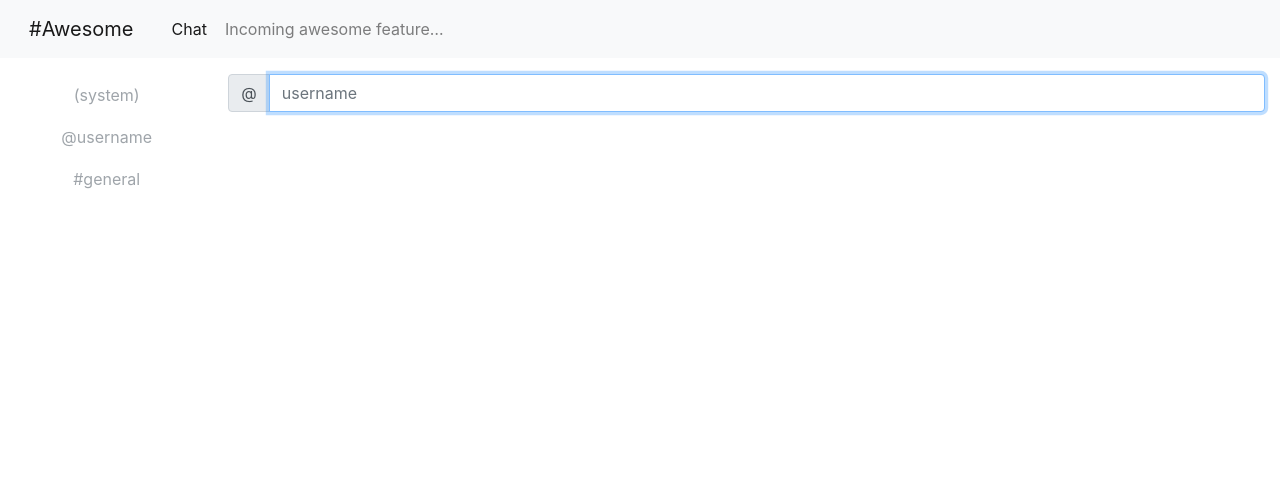
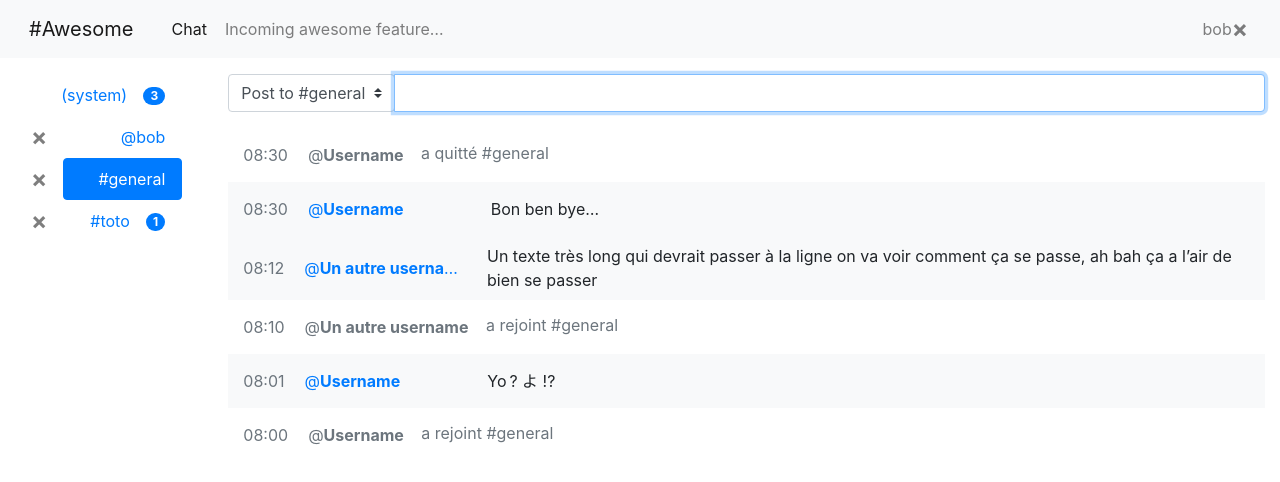
Before and after one commit to naholyr/formation-react-2020-11, a React (Create React App) app: page / in a window 1280 px wide. Shown: the top 482 px of the page. Built offline with nearby package versions, Linux system fonts and the light colour scheme; no server answers.

Commit message:
J3: preparation (store's initial state, removed props and callbacks + placeholders for dispatch & subscribes)

```diff
--- a/src/App.js
+++ b/src/App.js
@@ -3,112 +3,17 @@ import Header from "./Header";
 import Footer from "./Footer";
 import PageChat from "./PageChat";
 import PageLogin from "./PageLogin";
-import { useCallback, useMemo, useState } from "react";
+import { initialState } from "./store";
 
-/*
-class App extends Component {
-  state = { username: null };
-
-  // this statically bound (function instance member)
-  handleLogout = () => {
-    this.setState({ username: null });
-  };
-
-  // nope
-  // handleLogout() {}
-
-  render() {
-    return (
-      <Header username={this.state.username} onLogout={this.handleLogout} />
-    );
-  }
-}
-*/
-
-const data = {
-  messages: [
-    {
-      date: "22:45",
-      username: "Username",
-      text: "a quitté #general",
-      isSystem: true,
-    },
-    { date: "22:44", username: "Username", text: "Bon ben bye…" },
-    {
-      date: "22:41",
-      username: "Un autre username plus long",
-      text:
-        "Un texte très long qui devrait passer à la ligne on va voir comment ça se passe, ah bah ça a l’air de bien se passer",
-    },
-    {
-      date: "22:40",
-      username: "Un autre username",
-      text: "a rejoint #general",
-      isSystem: true,
-    },
-    { date: "21:00", username: "Username", text: "Yo ? よ !?" },
-    {
-      date: "20:58",
-      username: "Username",
-      text: "a rejoint #general",
-      isSystem: true,
-    },
-  ],
-  currentRoom: "#general",
-  rooms: [
-    { label: "(system)", notif: 3 },
-    { closable: true, label: "@bob" },
-    { closable: true, label: "#general" },
-    { closable: true, label: "#toto", notif: 1 },
-  ],
-  username: null,
-};
-
-const App = ({
-  initialRooms = data.rooms,
-  messages = data.messages,
-  initialCurrentRoom = data.currentRoom,
-}) => {
-  const [rooms, setRooms] = useState(initialRooms);
-  const [currentRoom, setCurrentRoom] = useState(initialCurrentRoom);
-  const [username, setUsername] = useState(null);
-
-  // Plutôt à réserver aux calculs coûteux
-  const isLogin = useMemo(() => {
-    console.log("compute isLogin");
-    return username !== null;
-  }, [username]);
-
-  const handleSubmitLogin = (username) => {
-    setUsername(username);
-  };
-
-  const handleJoinRoom = (label) => {
-    setRooms([...rooms, { closable: true, label }]);
-    setCurrentRoom(label);
-  };
-
-  const handleChangeRoom = (label) => {
-    setCurrentRoom(label);
-  };
-
-  const handleLogout = useCallback(() => {
-    setUsername(null);
-  }, []);
+const App = () => {
+  // TODO subscribe to store
+  const isLogin = initialState.username !== null;
 
   return (
     <>
-      <Header username={username} onLogout={handleLogout} />
-      {isLogin && (
-        <PageChat
-          rooms={rooms}
-          currentRoom={currentRoom}
-          messages={messages}
-          onJoinRoom={handleJoinRoom}
-          onChangeRoom={handleChangeRoom}
-        />
-      )}
-      {!isLogin && <PageLogin onSubmitLogin={handleSubmitLogin} />}
+      <Header />
+      {isLogin && <PageChat />}
+      {!isLogin && <PageLogin />}
       <Footer />
     </>
   );
--- a/src/ChatForm.js
+++ b/src/ChatForm.js
@@ -1,11 +1,20 @@
 import "./ChatForm.css";
+import { initialState } from "./store";
 
-const ChatForm = ({ currentRoom, onJoinRoom }) => {
+const ChatForm = () => {
+  // TODO subscribe to store
+  const { currentRoom } = initialState;
+
   const handleSubmit = (e) => {
     e.preventDefault();
-    if (e.target.elements.action.value === "join") {
-      onJoinRoom("#" + e.target.elements.message.value);
-      e.target.elements.action.value = "post";
+    switch (e.target.elements.action.value) {
+      case "join":
+        // TODO dispatch "joinRoom"
+        // TODO set select's value to "join" once selected new room
+        break;
+      default:
+        // TODO dispatch "postMessage"
+        break;
     }
     e.target.elements.message.value = "";
   };
--- a/src/Header.js
+++ b/src/Header.js
@@ -1,11 +1,12 @@
-import { memo, useEffect } from "react";
+import { initialState } from "./store";
 
-const Header = memo(({ onLogout, username }) => {
-  useEffect(() => console.log("Header#update"));
+const Header = () => {
+  // TODO subscribe to store
+  const { username } = initialState;
 
   const handleClick = (e) => {
     e.preventDefault();
-    onLogout();
+    // TODO dispatch "logout"
   };
 
   return (
@@ -51,6 +52,6 @@ const Header = memo(({ onLogout, username }) => {
       )}
     </nav>
   );
-});
+};
 
 export default Header;
--- a/src/LoginForm.js
+++ b/src/LoginForm.js
@@ -1,8 +1,8 @@
-const LoginForm = ({ onSubmitLogin }) => {
+const LoginForm = () => {
   const handleSubmit = (e) => {
     e.preventDefault();
-    console.log(e.target.elements.username.value);
-    onSubmitLogin(e.target.elements.username.value);
+    // TODO dispatch action "login"
+    // console.log(e.target.elements.username.value);
   };
 
   return (
--- a/src/MessageItem.js
+++ b/src/MessageItem.js
@@ -14,34 +14,47 @@ import cx from "classnames";
       > */
 
 const MessageItem = ({
-  time,
-  userName,
-  body,
+  timestamp,
+  formattedTime,
+  username,
+  text,
   isRead = false,
   isSystem = false,
 }) => {
+  const linkToUsername = (
+    <button
+      className={cx("btn btn-link text-left", {
+        "text-secondary pl-0": isSystem,
+        "text-truncate col-sm-2 pl-1": !isSystem,
+      })}
+    >
+      @<strong>{username}</strong>
+    </button>
+  );
+
   return (
     <div
-      className={cx(
-        "row",
-        "py-2",
-        { "text-muted": isSystem },
-        { "bg-light": !isSystem }
+      className={cx("row py-2", {
+        "text-muted": isSystem,
+        "bg-light": !isSystem,
+      })}
+    >
+      <time
+        title={new Date(timestamp).toLocaleString()}
+        className="col-auto text-secondary align-self-center"
+      >
+        {formattedTime}
+      </time>
+      {isSystem ? (
+        <span className="col text-wrap align-self-left pl-1">
+          {linkToUsername} {text}
+        </span>
+      ) : (
+        <>
+          {linkToUsername}
+          <span className="col text-wrap align-self-center">{text}</span>
+        </>
       )}
-    >
-      <small className="col-auto text-secondary">{time}</small>
-      <span className="col text-wrap">
-        <button
-          className={cx(
-            "btn btn-link",
-            { "text-secondary": isSystem },
-            { "text-truncate": !isSystem }
-          )}
-        >
-          @<strong>{userName}</strong>
-        </button>
-        {body}
-      </span>
     </div>
   );
 };
--- /dev/null
+++ b/src/MessageList.css
@@ -0,0 +1,4 @@
+.MessageList {
+  height: 100%;
+  overflow: auto;
+}
--- a/src/MessageList.js
+++ b/src/MessageList.js
@@ -1,25 +1,29 @@
+import "./MessageList.css";
 import MessageItem from "./MessageItem";
+import { initialState } from "./store";
 
 // Lucas
 
-const MessageList = ({ items }) => {
-  const styles = {
-    height: "100%",
-    overflow: "auto",
-  };
+const MessageList = () => {
+  // TODO subscribe to store
+  const { messages, showSystemMessages } = initialState;
 
   return (
-    <div className="container" style={styles}>
-      {items.map(({ date, username, text, isRead, isSystem }) => (
-        <MessageItem
-          key={date}
-          time={date}
-          userName={username}
-          body={text}
-          isRead={isRead}
-          isSystem={isSystem}
-        />
-      ))}
+    <div className="container MessageList">
+      {messages.map(
+        ({ timestamp, formattedTime, username, text, isRead, isSystem }) =>
+          (showSystemMessages || !isSystem) && (
+            <MessageItem
+              key={timestamp} // unique-ish enough timestamp
+              formattedTime={formattedTime}
+              timestamp={timestamp}
+              username={username}
+              text={text}
+              isRead={isRead}
+              isSystem={isSystem}
+            />
+          )
+      )}
     </div>
   );
 };
--- a/src/PageChat.js
+++ b/src/PageChat.js
@@ -4,26 +4,16 @@ import RoomList from "./RoomList";
 import ChatForm from "./ChatForm";
 import MessageList from "./MessageList";
 
-const PageChat = ({
-  rooms,
-  currentRoom,
-  messages,
-  onJoinRoom,
-  onChangeRoom,
-}) => {
+const PageChat = () => {
   return (
     <div className="container-fluid">
       <div className="row">
         <div className="col-lg-2">
-          <RoomList
-            items={rooms}
-            currentRoom={currentRoom}
-            onChangeRoom={onChangeRoom}
-          />
+          <RoomList />
         </div>
         <div className="col-lg-10 pt-3">
-          <ChatForm currentRoom={currentRoom} onJoinRoom={onJoinRoom} />
-          <MessageList items={messages} />
+          <ChatForm />
+          <MessageList />
         </div>
       </div>
     </div>
--- a/src/PageLogin.js
+++ b/src/PageLogin.js
@@ -1,7 +1,7 @@
 import LoginForm from "./LoginForm";
 import RoomList from "./RoomList";
 
-const PageLogin = ({ rooms, currentRoom, messages, onSubmitLogin }) => {
+const PageLogin = () => {
   return (
     <div className="container-fluid">
       <div className="row">
@@ -15,7 +15,7 @@ const PageLogin = ({ rooms, currentRoom, messages, onSubmitLogin }) => {
           />
         </div>
         <div className="col-lg-10 pt-3">
-          <LoginForm onSubmitLogin={onSubmitLogin} />
+          <LoginForm />
         </div>
       </div>
     </div>
--- a/src/RoomItem.js
+++ b/src/RoomItem.js
@@ -8,17 +8,16 @@ const RoomItem = ({
   notif = 0,
   active = false,
   disabled = false,
-  onChangeRoom,
 }) => {
   const handleClick = (e) => {
     e.preventDefault();
-    onChangeRoom(label);
+    // TODO dispatch "changeRoom"
   };
 
   return (
     <>
       {closable && (
-        <button type="button" className="close pr-3" aria-label="Close">
+        <button type="button" className="close mr-3" aria-label="Close">
           <span aria-hidden="true">&times;</span>
         </button>
       )}
@@ -27,13 +26,13 @@ const RoomItem = ({
         className={cx(
           "btn",
           { disabled, "btn-link": !active, "btn-primary": active },
-          "nav-link flex-grow-1"
+          "nav-link flex-grow-1 text-right"
         )}
         onClick={handleClick}
       >
         {label}
         {notif > 0 && (
-          <span className="badge badge-primary badge-pill">{notif}</span>
+          <span className="badge badge-primary badge-pill ml-3">{notif}</span>
         )}
       </button>
     </>
--- a/src/RoomList.js
+++ b/src/RoomList.js
@@ -1,11 +1,15 @@
 // Clément
 import "./RoomList.css";
 import RoomItem from "./RoomItem";
+import { initialState } from "./store";
 
-const RoomList = ({ items, currentRoom, onChangeRoom }) => {
+const RoomList = () => {
+  // TODO subscribe to store
+  const { rooms, currentRoom } = initialState;
+
   return (
     <ul className="RoomList col-auto p-3 nav nav-pills flex-column">
-      {items.map((item) => (
+      {rooms.map((item) => (
         <li
           className="nav-item d-flex"
           key={item.label} // no duplicate label
@@ -16,7 +20,6 @@ const RoomList = ({ items, currentRoom, onChangeRoom }) => {
             closable={item.closable}
             disabled={item.disabled}
             active={item.label === currentRoom}
-            onChangeRoom={onChangeRoom}
           />
         </li>
       ))}
--- /dev/null
+++ b/src/store.js
@@ -0,0 +1,53 @@
+export const initialState = {
+  messages: [
+    {
+      timestamp: 1606462227000,
+      formattedTime: "08:30",
+      username: "Username",
+      text: "a quitté #general",
+      isSystem: true,
+    },
+    {
+      timestamp: 1606462205000,
+      formattedTime: "08:30",
+      username: "Username",
+      text: "Bon ben bye…",
+    },
+    {
+      timestamp: 1606461130000,
+      formattedTime: "08:12",
+      username: "Un autre username plus long",
+      text:
+        "Un texte très long qui devrait passer à la ligne on va voir comment ça se passe, ah bah ça a l’air de bien se passer",
+    },
+    {
+      timestamp: 1606461000000,
+      formattedTime: "08:10",
+      username: "Un autre username",
+      text: "a rejoint #general",
+      isSystem: true,
+    },
+    {
+      timestamp: 1606460460000,
+      formattedTime: "08:01",
+      username: "Username",
+      text: "Yo ? よ !?",
+    },
+    {
+      timestamp: 1606460400000,
+      formattedTime: "08:00",
+      username: "Username",
+      text: "a rejoint #general",
+      isSystem: true,
+    },
+  ],
+  showSystemMessages: true,
+  currentRoom: "#general",
+  rooms: [
+    { label: "(system)", notif: 3 },
+    { closable: true, label: "@bob" },
+    { closable: true, label: "#general" },
+    { closable: true, label: "#toto", notif: 1 },
+  ],
+  username: "bob",
+};
```
